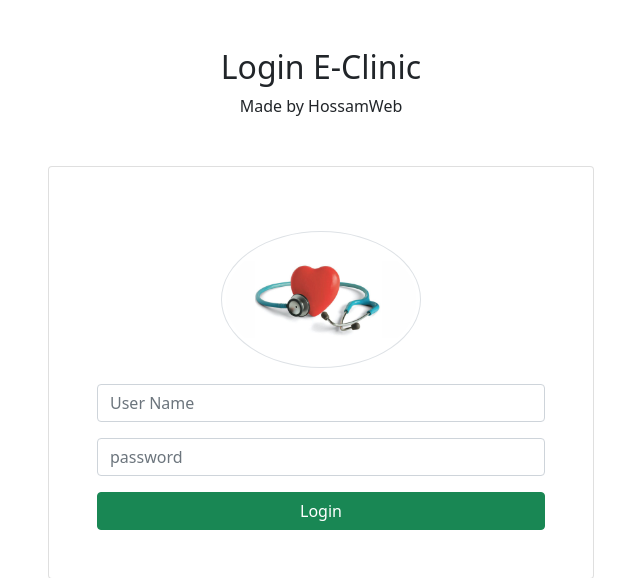
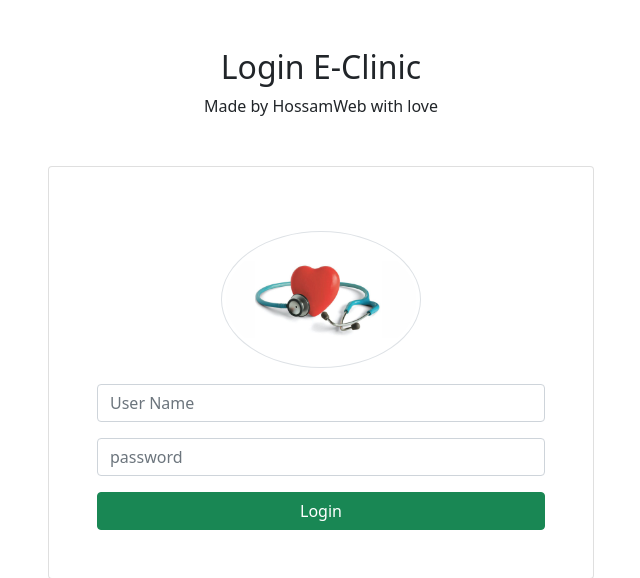
Before and after one commit to hossamalhossany/project, a Django app: page /eclinic/ in a window 1280 px wide. Shown: the top 578 px of the page, without its empty margins (319-959 px from the left). Run offline with Django 3.2, Linux system fonts and the light colour scheme.

Commit message:
57 ** 5-3-2022 ** 12:12 PM - work

```diff
--- a/home/tohy9ak93y7n/project/templates/eclinic/index.html
+++ b/home/tohy9ak93y7n/project/templates/eclinic/index.html
@@ -11,7 +11,7 @@
     <div class="row">
         <div class="col-md-6 offset-md-3">
             <h2 class="text-center text-dark mt-5">Login E-Clinic</h2>
-            <div class="text-center mb-5 text-dark">Made by HossamWeb</div>
+            <div class="text-center mb-5 text-dark">Made by HossamWeb with love</div>
             <div class="card my-5">
               <form class="card-body cardbody-color p-lg-5" action="modules" method="POST">
                   {% csrf_token %}
```
